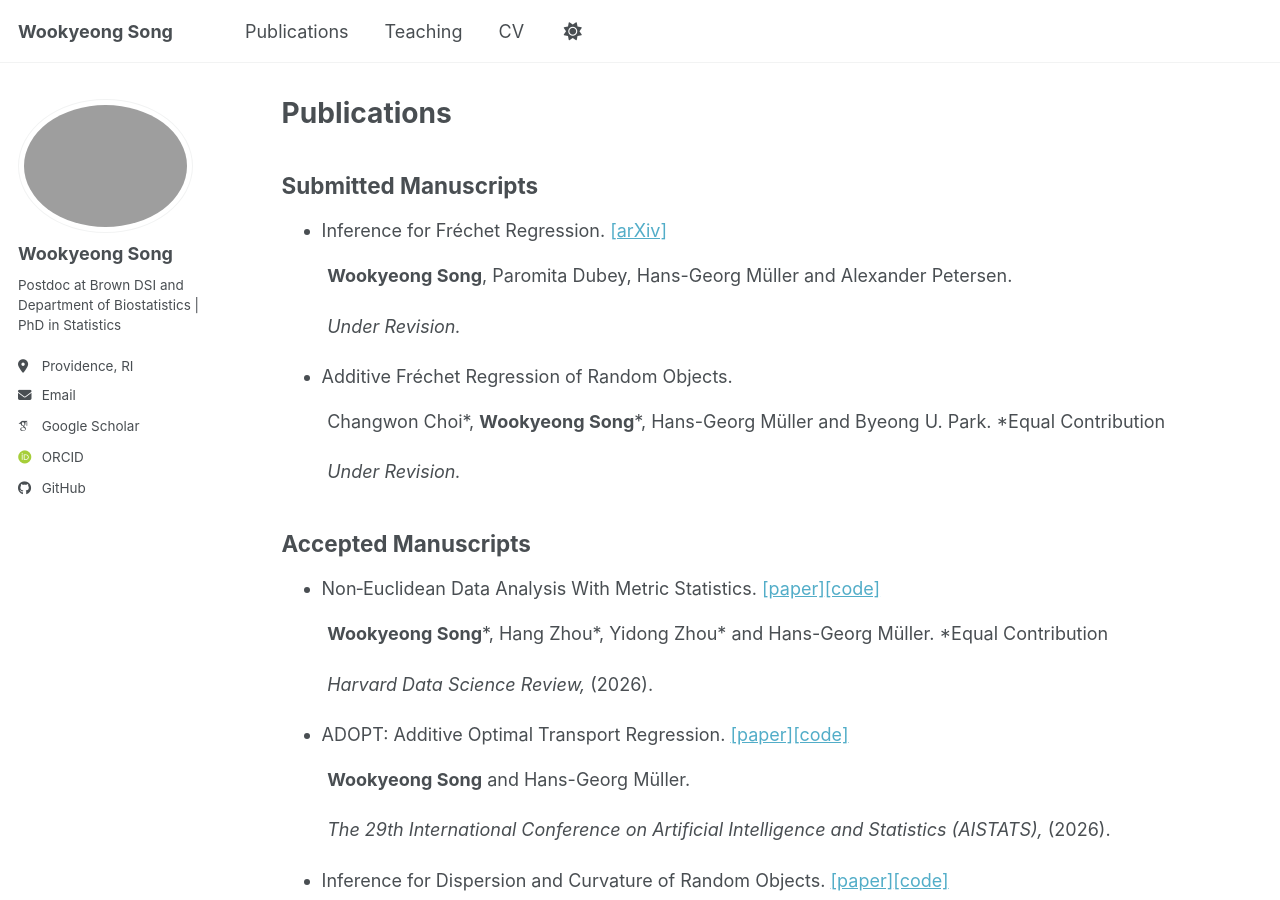
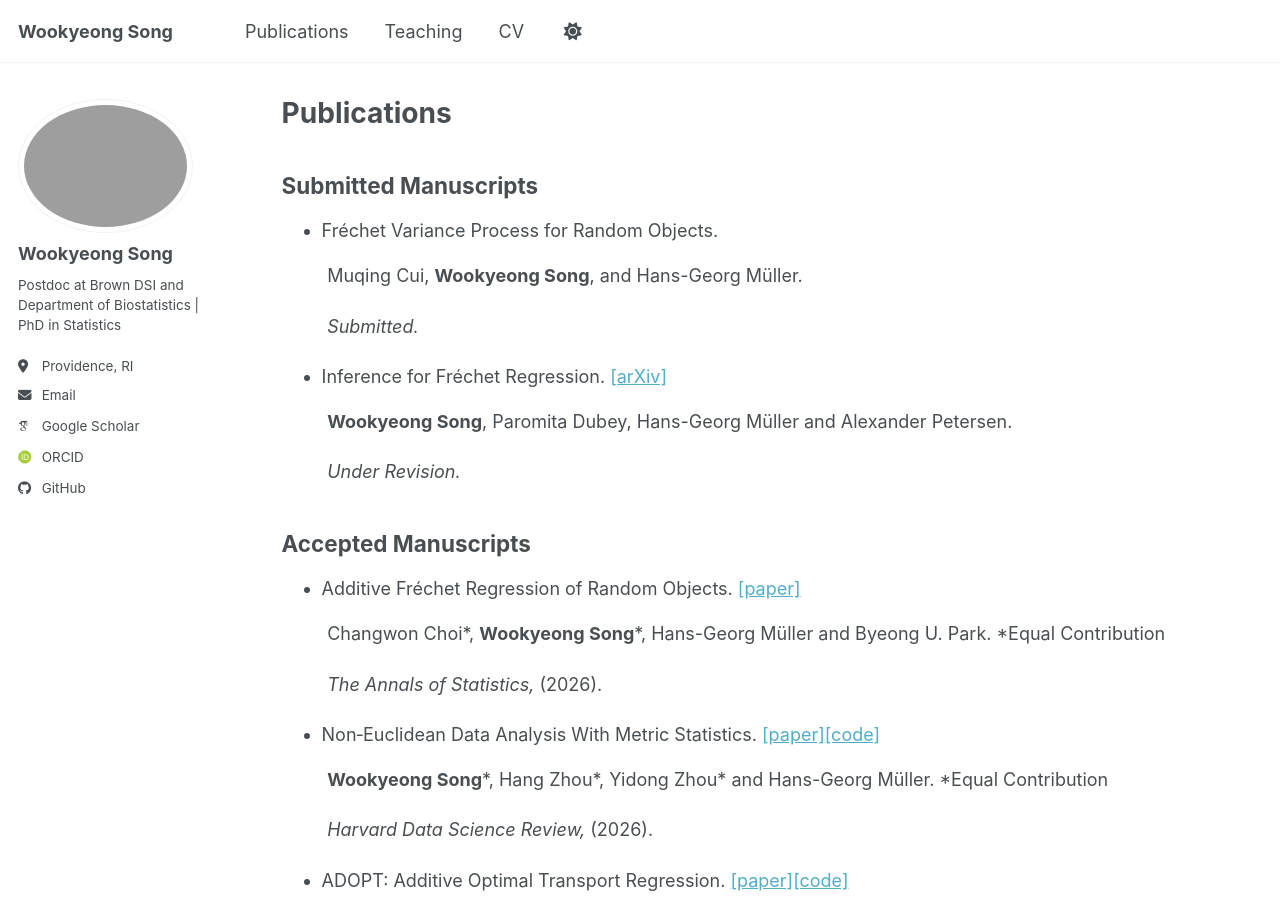
Before and after one commit to wookyeongSong/wookyeongsong.github.io, a Jekyll site: the page built from _pages/publications.md, in a window 1280 px wide and 900 px high. Built offline with Jekyll 4.4.1, drawn with Linux system fonts in a browser that asks for light colours; some web fonts are replaced; a script bundle is joined from its source files by our own code; library files that are not in the unit come from our copies.

Commit message:
Update publications.md

```diff
--- a/_pages/publications.md
+++ b/_pages/publications.md
@@ -6,15 +6,15 @@ author_profile: true
 ---
 ## Submitted Manuscripts
 
+- Fréchet Variance Process for Random Objects.
+
+&nbsp;&nbsp;&nbsp;&nbsp;&nbsp;&nbsp;&nbsp;&nbsp; Muqing Cui, **Wookyeong Song**, and Hans-Georg Müller.
+
+&nbsp;&nbsp;&nbsp;&nbsp;&nbsp;&nbsp;&nbsp;&nbsp; *Submitted.*
+
 - Inference for Fréchet Regression. [\[arXiv\]](https://arxiv.org/abs/2605.19519)
 
 &nbsp;&nbsp;&nbsp;&nbsp;&nbsp;&nbsp;&nbsp;&nbsp; **Wookyeong Song**, Paromita Dubey, Hans-Georg Müller and Alexander Petersen.
-
-&nbsp;&nbsp;&nbsp;&nbsp;&nbsp;&nbsp;&nbsp;&nbsp; *Under Revision.*
-
-- Additive Fréchet Regression of Random Objects.
-
-&nbsp;&nbsp;&nbsp;&nbsp;&nbsp;&nbsp;&nbsp;&nbsp; Changwon Choi\*, **Wookyeong Song**\*, Hans-Georg Müller and Byeong U. Park. \*Equal Contribution
 
 &nbsp;&nbsp;&nbsp;&nbsp;&nbsp;&nbsp;&nbsp;&nbsp; *Under Revision.*
 
@@ -22,6 +22,14 @@ author_profile: true
 
 
 ## Accepted Manuscripts
+
+- Additive Fréchet Regression of Random Objects. [\[paper\]](https://imstat.org/journals-and-publications/annals-of-statistics/annals-of-statistics-future-papers/)
+
+&nbsp;&nbsp;&nbsp;&nbsp;&nbsp;&nbsp;&nbsp;&nbsp; Changwon Choi\*, **Wookyeong Song**\*, Hans-Georg Müller and Byeong U. Park. \*Equal Contribution
+
+&nbsp;&nbsp;&nbsp;&nbsp;&nbsp;&nbsp;&nbsp;&nbsp; *The Annals of Statistics,* (2026).
+
+
 
 - Non‑Euclidean Data Analysis With Metric Statistics. [\[paper\]](https://hdsr.mitpress.mit.edu/pub/fi0cphkz/release/1)[\[code\]](https://github.com/wookyeongSong/HDSR_Metric_Statistics)
 
```
